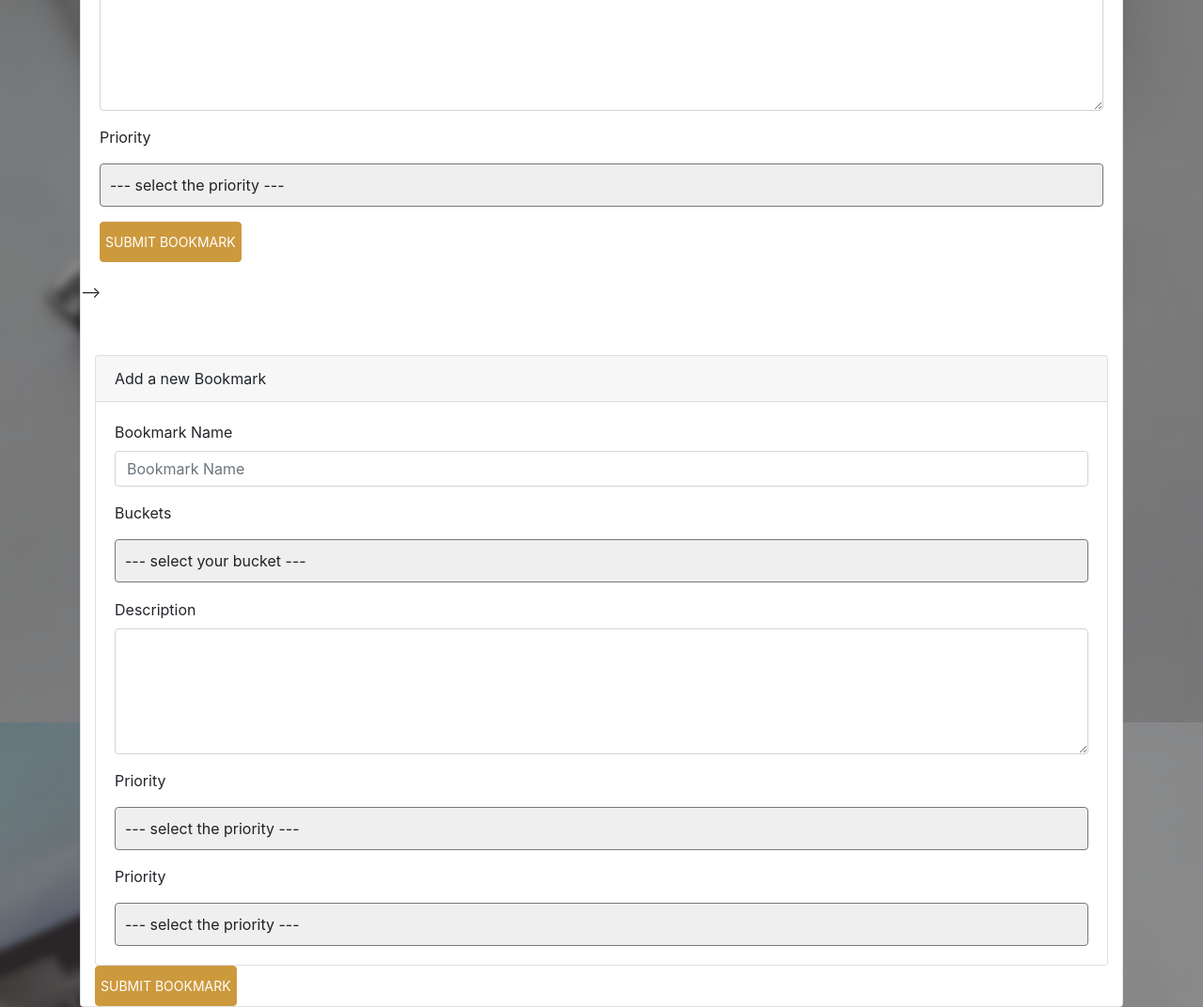
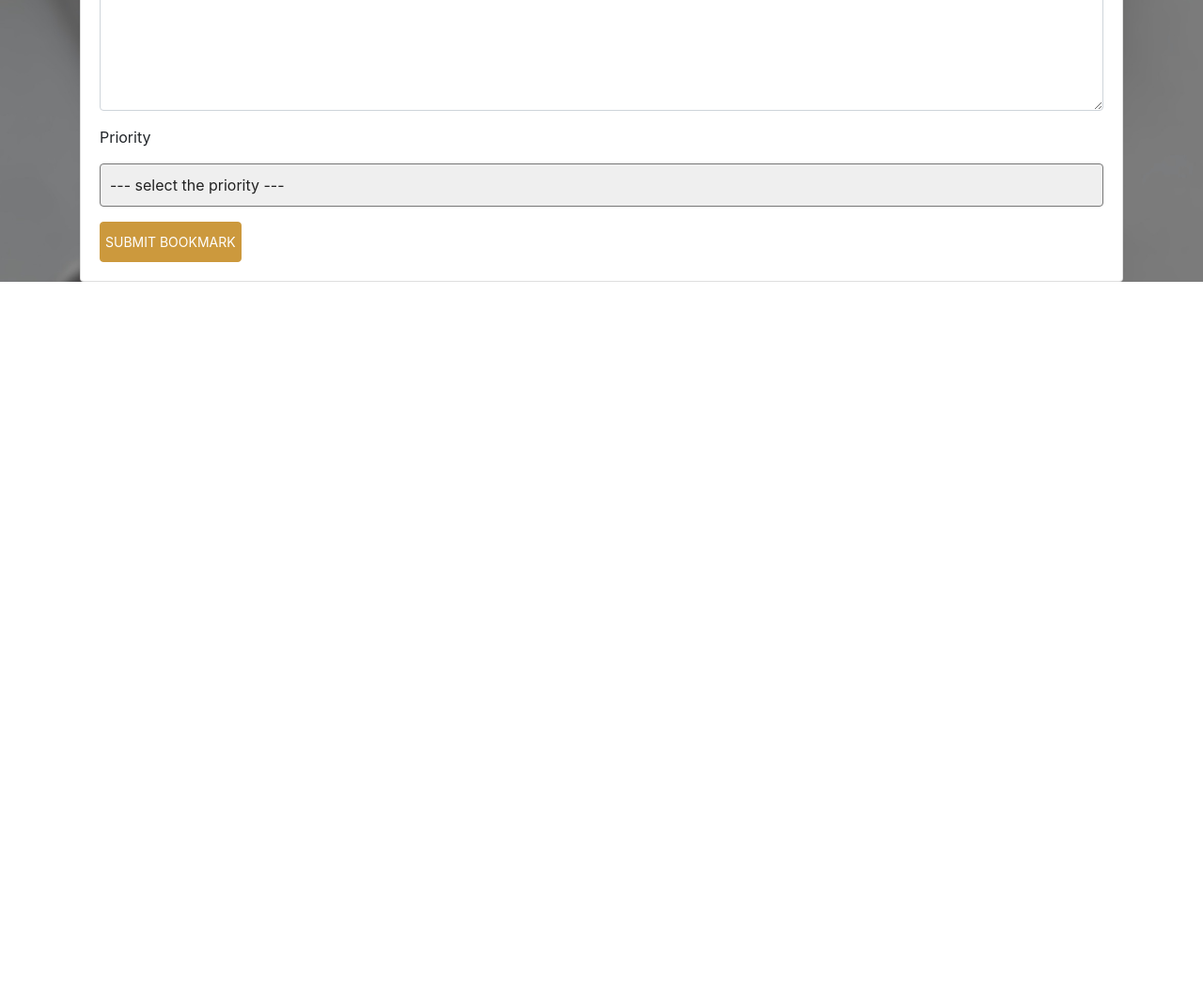
Before and after one commit to niyati15/buckeTodo, a website: page public/newBookmark.html in a window 1280 px wide. Shown: the part 511-1583 px from the top of the page at 94% size. After the commit the page ends 811 px from the top, so only its background shows below. Drawn offline with nearby package versions, Linux system fonts and the light colour scheme.

Commit message:
fixed merge conflict

```diff
--- a/public/newBookmark.html
+++ b/public/newBookmark.html
@@ -65,7 +65,7 @@
                   <select id="priority">
                       <option disabled selected>--- select the priority ---</option>
                       <option >5</option>
-                      <option >4</option>o
+                      <option >4</option>
                       <option >3</option>
                       <option >2</option>
                       <option >1</option>
@@ -74,71 +74,8 @@
           </div>
       <button type="submit" class="btn btn-primary">Submit Bookmark</button>
     </form>
-  </div> -->
-  <!-- card start -->
-  <div class="container" id="card">
-    <div class="card">
-      <div class="card-header">
-        Add a new Bookmark
-      </div>
-      <div class="card-body">
-
-        <form>
-          <div class="form-row">
-            <div class="form-group col-lg-12">
-              <label>Bookmark Name</label>
-              <input type="text" class="form-control" placeholder="Bookmark Name">
-            </div>
-          </div>
-          <div class="form-row">
-            <div class="form-group col-lg-12">
-              <p>Buckets</p>
-              <select id="bucket">
-                <option value="" disabled selected>--- select your bucket ---</option>
-                <option>Travel</option>
-                <option>Food</option>
-                <option>Recipe</option>
-                <option>Hikes</option>
-                <option>Sports</option>
-              </select>
-            </div>
-          </div>
-          <div class="input-field col s12">
-          </div>
-
-          <div class="form-group">
-            <label>Description</label>
-            <textarea class="form-control" rows="5" id="description"></textarea>
-          </div>
-          <div class="form-row">
-            <div class="form-group col-lg-12">
-              <p>Priority</p>
-              <select id="priority">
-                <option disabled selected>--- select the priority ---</option>
-                <option>5</option>
-                <option>4</option>
-                <option>3</option>
-                <option>2</option>
-                <option>1</option>
-              </select>
-            </div>
-          </div>
-              <p>Priority</p>
-              <select id="priority">
-                <option disabled selected>--- select the priority ---</option>
-                <option>5</option>
-                <option>4</option>
-                <option>3</option>
-                <option>2</option>
-                <option>1</option>
-              </select>
-            </div>
-          </div>
-          <button type="submit" class="btn btn-primary">Submit Bookmark</button>
-        </form>
-      </div>
-    </div>
   </div>
+</div>
   <!-- Optional JavaScript -->
   <!-- jQuery first, then Popper.js, then Bootstrap JS -->
 
```
